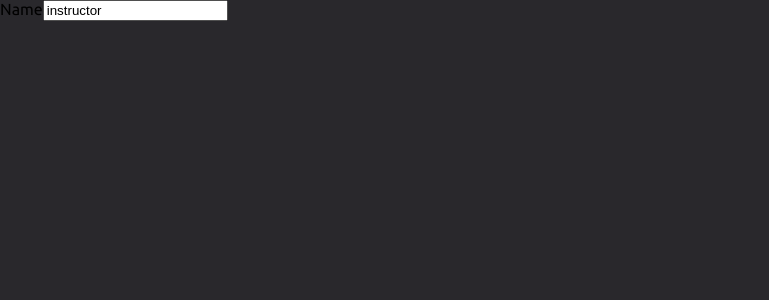
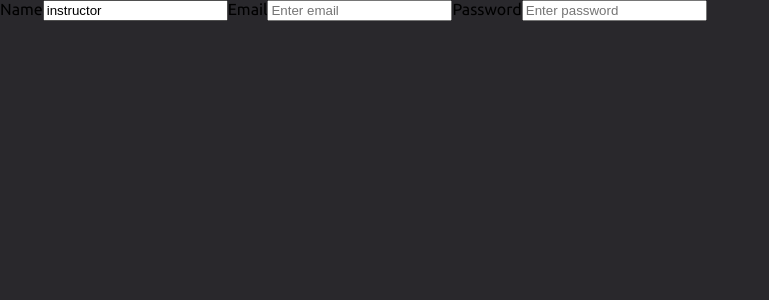
Before and after one commit to rbabaci1/Anywhere-Fitness, a React (Create React App) app in the folder anywhere-fitness/: page /accountType/instructor/signUp in a window 1280 px wide. Shown: the top 300 px of the page, without its empty margins (0-769 px from the left). Built offline with nearby package versions, Linux system fonts and the light colour scheme.

Commit message:
create two more input Fields form email and password

```diff
--- a/anywhere-fitness/src/Pages/SignUpPage/SignUpPage.js
+++ b/anywhere-fitness/src/Pages/SignUpPage/SignUpPage.js
@@ -14,6 +14,18 @@ function SignUpPage({ match }) {
           Name
           <Field type='text' name='name' placeholder='Enter name' />
         </label>
+
+        <label>
+          Email
+          <Field type='email' name='email' placeholder='Enter email' />
+        </label>
+
+        <label>
+          Password
+          <Field type='password' name='password' placeholder='Enter password' />
+        </label>
+
+        <div></div>
       </Form>
     </div>
   );
```
